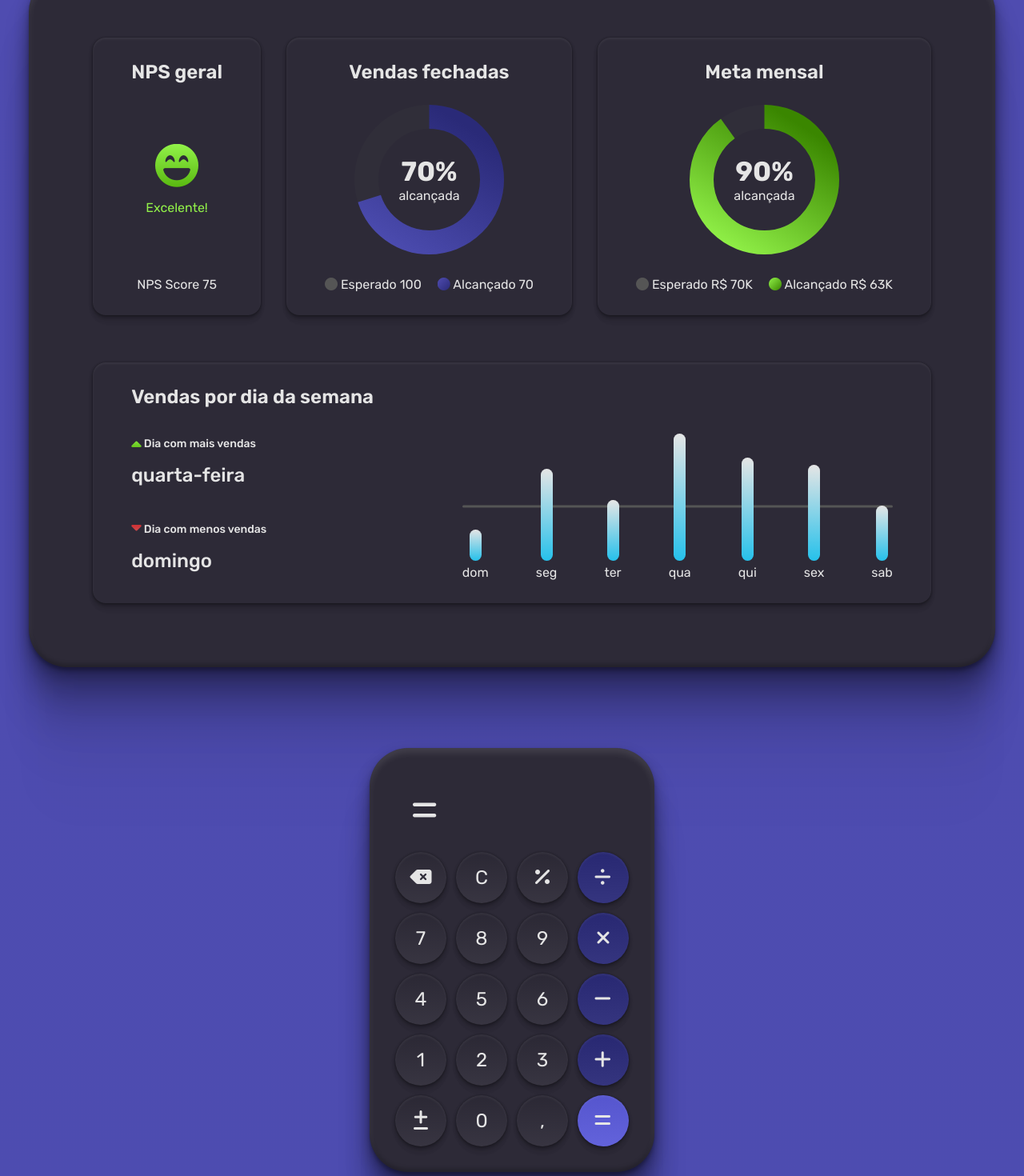
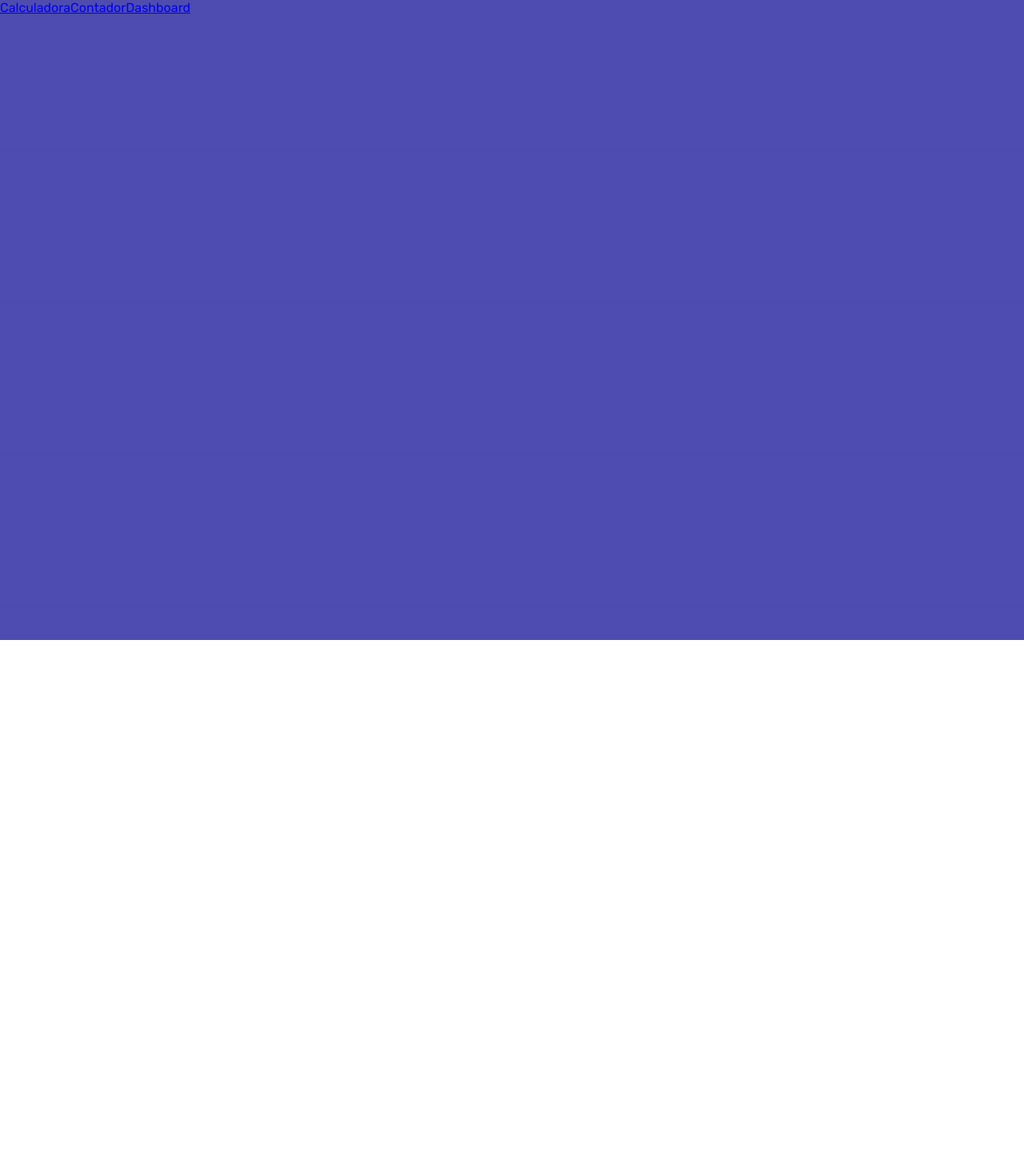
Before and after one commit to DaviGF02/Portfolio, a Vue app: page / in a window 1280 px wide. Shown: the top 1470 px of the page at 80% size. After the commit the page ends 800 px from the top, so only its background shows below. Built offline with nearby package versions, Linux system fonts and the light colour scheme.

Commit message:
add router

```diff
--- a/src/App.vue
+++ b/src/App.vue
@@ -1,13 +1,11 @@
 <script setup>
-import Calculator from './components/Calculator.vue'
-import Counter from './components/Counter.vue'
-import Dashboard from './components/DashBoard.vue'
+import { RouterLink, RouterView } from 'vue-router';
+import NavMenu from './components/NavMenu.vue';
 </script>
 
 <template>
-  <Dashboard />
-  <Calculator />
-  <Counter />
+  <NavMenu />
+  <RouterView />
 </template>
 
 <style lang="scss">
--- /dev/null
+++ b/src/components/NavMenu.vue
@@ -0,0 +1,7 @@
+<template>
+    <nav>
+        <RouterLink to="/Calculator">Calculadora</RouterLink>
+        <RouterLink to="/Counter">Contador</RouterLink>
+        <RouterLink to="/Dashboard">Dashboard</RouterLink>
+    </nav>
+</template>
--- a/src/main.js
+++ b/src/main.js
@@ -1,10 +1,11 @@
 import { createApp } from 'vue'
 import { createPinia } from 'pinia'
-
+import router from './router'
 import App from './App.vue'
 
 const app = createApp(App)
 
 app.use(createPinia())
+app.use(router)
 
 app.mount('#app')
--- /dev/null
+++ b/src/router/index.js
@@ -0,0 +1,42 @@
+import { createRouter, createWebHistory } from 'vue-router'
+
+
+const router = createRouter({
+  history: createWebHistory(import.meta.env.BASE_URL),
+  routes: [
+    //example route
+    // {
+    //   path: '/',
+    //   name: 'home',
+    //   component: HomeView
+    // },
+
+    //another example
+
+    // {
+    //   path: '/about',
+    //   name: 'about',
+    //   // route level code-splitting
+    //   // this generates a separate chunk (About.[hash].js) for this route
+    //   // which is lazy-loaded when the route is visited.
+    //   component: () => import('../views/AboutView.vue')
+    // }
+    {
+      path: '/Calculator',
+      name: 'Calculator',
+      component: () => import('../components/Calculator.vue')
+    },
+    {
+      path: '/Counter',
+      name: 'Counter',
+      component: () => import('../components/Counter.vue')
+    },
+    {
+      path: '/Dashboard',
+      name: 'Dashboard',
+      component: () => import('../components/Dashboard.vue')
+    }
+  ]
+})
+
+export default router
```
